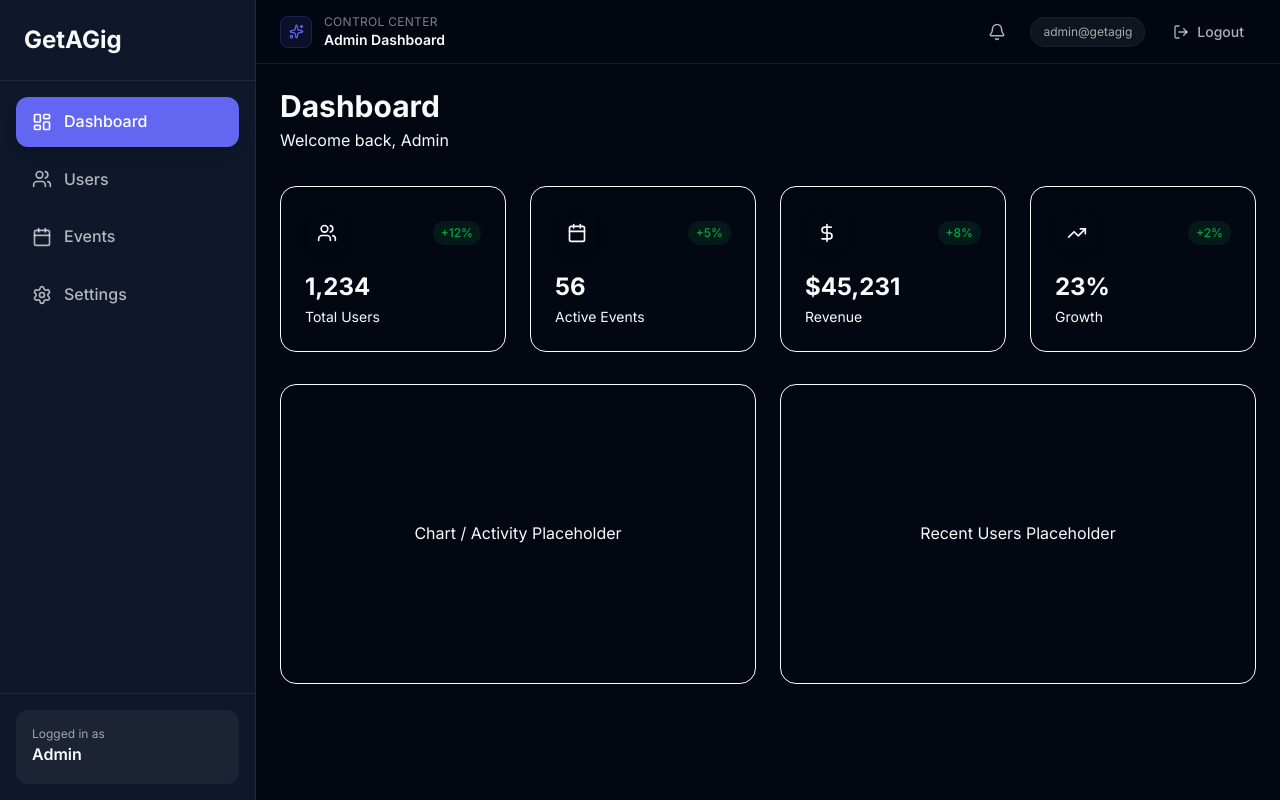
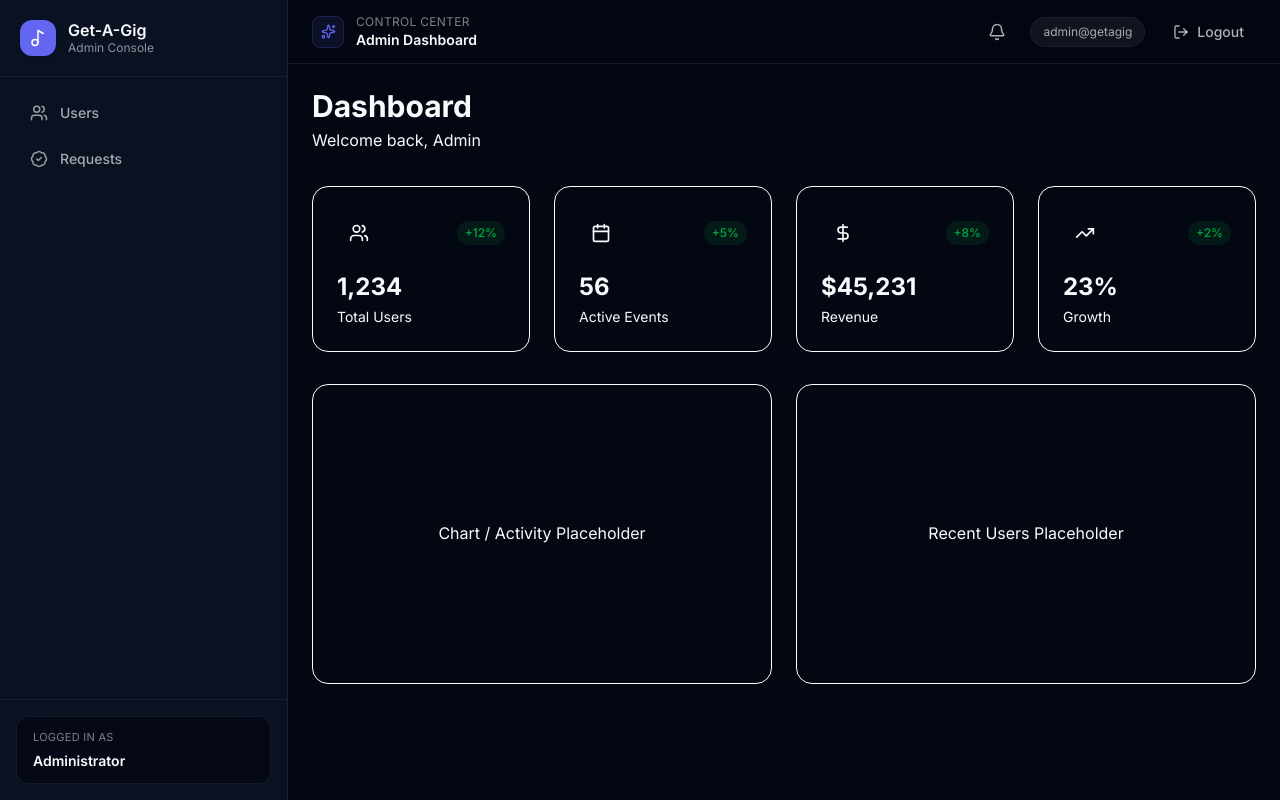
Before and after one commit to Kephas7/getagig-web, a Next.js app: page /admin in a window 1280 px wide. Built offline with nearby package versions, Linux system fonts and the light colour scheme; no server answers.

Commit message:
Updated AdminSidebar.tsx

```diff
--- a/app/admin/_components/AdminSidebar.tsx
+++ b/app/admin/_components/AdminSidebar.tsx
@@ -1,49 +1,75 @@
 "use client";
 
 import Link from "next/link";
-import { usePathname } from "next/navigation";
-import { LayoutDashboard, Users, Calendar, Settings } from "lucide-react";
+import { usePathname, useSearchParams } from "next/navigation";
+import { Users, Music2, BadgeCheck } from "lucide-react";
 
 export default function AdminSidebar() {
   const pathname = usePathname();
+  const searchParams = useSearchParams();
 
   const links = [
-    { name: "Dashboard", href: "/admin", icon: LayoutDashboard },
     { name: "Users", href: "/admin/users", icon: Users },
-    { name: "Events", href: "/admin/events", icon: Calendar },
-    { name: "Settings", href: "/admin/settings", icon: Settings },
+    {
+      name: "Requests",
+      href: "/admin/users?filter=pending",
+      icon: BadgeCheck,
+      filter: "pending",
+    },
   ];
 
   return (
-    <aside className="w-64 bg-card border-r border-border h-screen flex flex-col hidden md:flex">
-      <div className="p-6 border-b border-border">
-        <h1 className="text-2xl font-bold text-foreground">GetAGig</h1>
+    <aside className="w-72 border-r border-border/70 bg-card/70 backdrop-blur-xl h-screen sticky top-0 hidden md:flex md:flex-col">
+      <div className="p-5 border-b border-border/60">
+        <Link href="/admin/users" className="flex items-center gap-3 group">
+          <div className="h-9 w-9 rounded-xl bg-primary text-primary-foreground flex items-center justify-center shadow-sm group-hover:scale-105 transition-transform">
+            <Music2 size={18} />
+          </div>
+          <div>
+            <h1 className="text-base font-semibold leading-tight">Get-A-Gig</h1>
+            <p className="text-xs text-foreground/55">Admin Console</p>
+          </div>
+        </Link>
       </div>
-      <nav className="flex-1 p-4 space-y-2">
+
+      <nav className="flex-1 p-4 space-y-1.5">
         {links.map((link) => {
           const Icon = link.icon;
-          const isActive = pathname === link.href;
+          const isUsersPath = pathname === "/admin/users";
+          const isPendingLink = link.filter === "pending";
+          const activeFilter = searchParams.get("filter");
+          const isActive = isPendingLink
+            ? isUsersPath && activeFilter === "pending"
+            : isUsersPath && activeFilter !== "pending";
+
           return (
             <Link
               key={link.href}
               href={link.href}
-              className={`flex items-center gap-3 px-4 py-3 rounded-xl transition-all duration-200
-                ${
-                  isActive
-                    ? "bg-primary text-primary-foreground shadow-lg"
-                    : "text-foreground/70 hover:bg-foreground/5 hover:text-foreground"
-                }`}
+              className={`flex items-center gap-3 px-3.5 py-2.5 rounded-xl transition-all duration-200 ${
+                isActive
+                  ? "bg-primary/12 text-foreground ring-1 ring-primary/35"
+                  : "text-foreground/65 hover:bg-foreground/6 hover:text-foreground"
+              }`}
             >
-              <Icon size={20} />
-              <span className="font-medium">{link.name}</span>
+              <Icon
+                size={18}
+                className={isActive ? "text-primary" : "text-foreground/60"}
+              />
+              <span className="text-sm font-medium">{link.name}</span>
             </Link>
           );
         })}
       </nav>
-      <div className="p-4 border-t border-border">
-        <div className="p-4 rounded-xl bg-foreground/5">
-            <p className="text-xs text-foreground/60">Logged in as</p>
-            <p className="font-semibold text-foreground">Admin</p>
+
+      <div className="p-4 border-t border-border/60">
+        <div className="rounded-xl border border-border/60 bg-background/70 px-4 py-3">
+          <p className="text-[11px] uppercase tracking-wide text-foreground/50">
+            Logged in as
+          </p>
+          <p className="mt-1 text-sm font-semibold text-foreground">
+            Administrator
+          </p>
         </div>
       </div>
     </aside>
```
